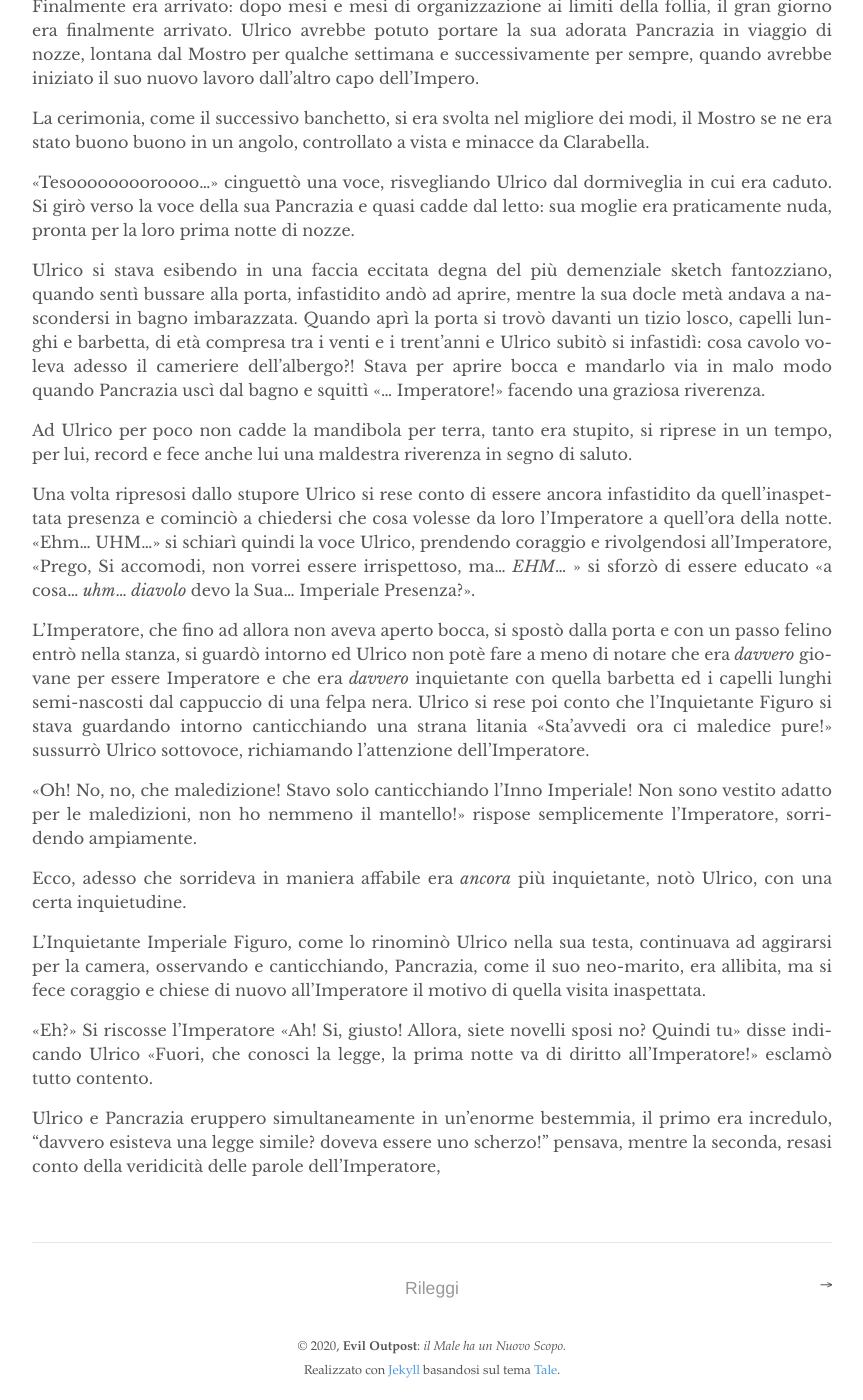
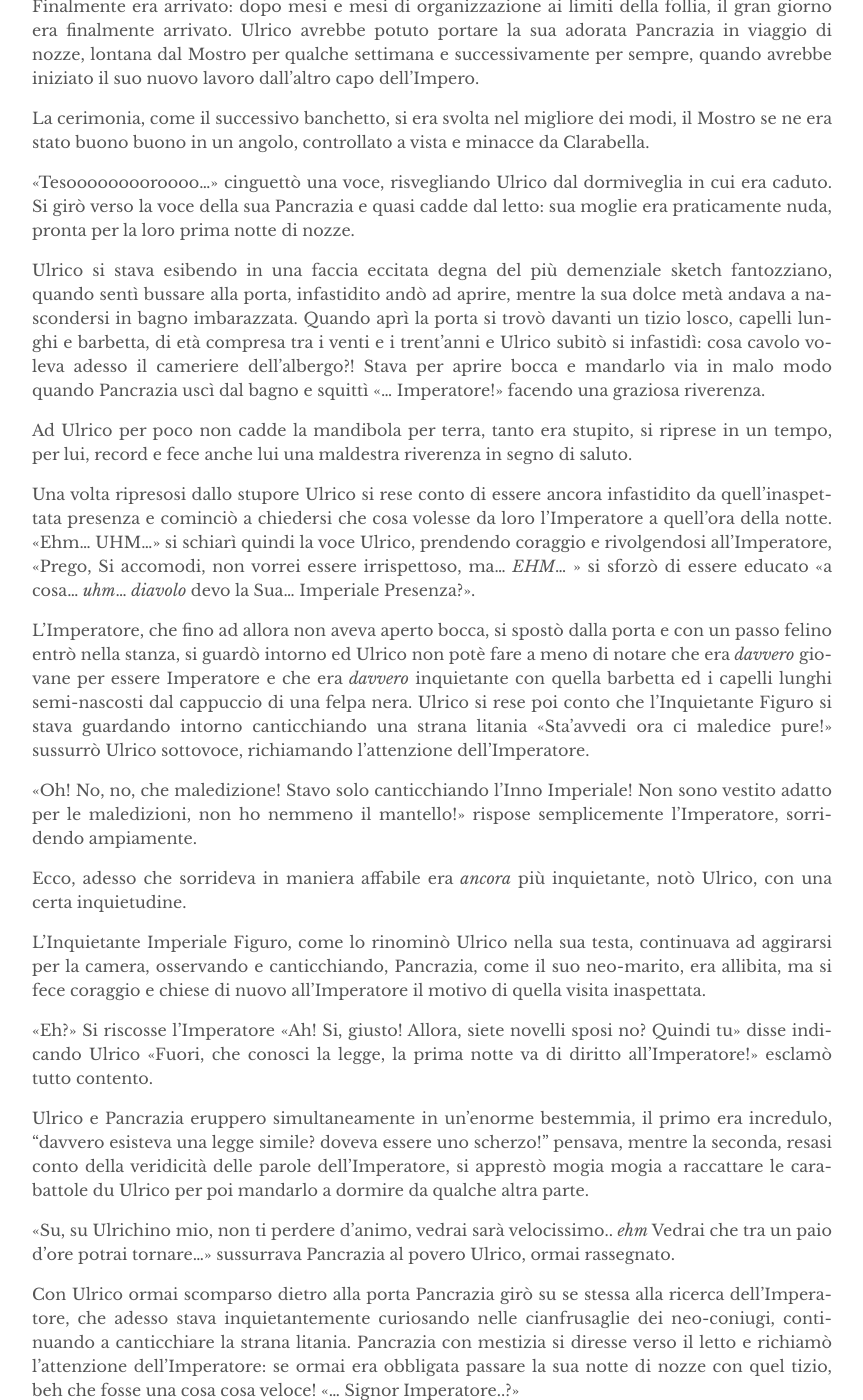
Before and after one commit to eviloutpost/eviloutpost.github.io, a Jekyll site: the page built from _posts/2019-05-20-matrimonio.md, in a window 1280 px wide and 1400 px high, scrolled down 323 px. Shown: the whole window, without its empty margins (208-1071 px from the left). Built offline with Jekyll 4.4.1, drawn with Linux system fonts in a browser that asks for light colours.

Commit message:
continued

```diff
--- a/_posts/2019-05-20-matrimonio.md
+++ b/_posts/2019-05-20-matrimonio.md
@@ -11,7 +11,7 @@ La cerimonia, come il successivo banchetto, si era svolta nel migliore dei modi,
 
 «Tesooooooooroooo...» cinguettò una voce, risvegliando Ulrico dal dormiveglia in cui era caduto. Si girò verso la voce della sua Pancrazia e quasi cadde dal letto: sua moglie era praticamente nuda, pronta per la loro prima notte di nozze.
 
-Ulrico si stava esibendo in una faccia eccitata degna del più demenziale sketch fantozziano, quando sentì bussare alla porta, infastidito andò ad aprire, mentre la sua docle metà andava a nascondersi in bagno imbarazzata.
+Ulrico si stava esibendo in una faccia eccitata degna del più demenziale sketch fantozziano, quando sentì bussare alla porta, infastidito andò ad aprire, mentre la sua dolce metà andava a nascondersi in bagno imbarazzata.
 Quando aprì la porta si trovò davanti un tizio losco, capelli lunghi e barbetta, di età compresa tra i venti e i trent'anni e Ulrico subitò si infastidì: cosa cavolo voleva adesso il cameriere dell'albergo?!
 Stava per aprire bocca e mandarlo via in malo modo quando Pancrazia uscì dal bagno e squittì «... Imperatore!» facendo una graziosa riverenza.
 
@@ -30,4 +30,9 @@ L'Inquietante Imperiale Figuro, come lo rinominò Ulrico nella sua testa, contin
 
 «Eh?» Si riscosse l'Imperatore «Ah! Si, giusto! Allora, siete novelli sposi no? Quindi tu» disse indicando Ulrico «Fuori, che conosci la legge, la prima notte va di diritto all'Imperatore!» esclamò tutto contento.
 
-Ulrico e Pancrazia eruppero simultaneamente in un'enorme bestemmia, il primo era incredulo, "davvero esisteva una legge simile? doveva essere uno scherzo!" pensava, mentre la seconda, resasi conto della veridicità delle parole dell'Imperatore,
+Ulrico e Pancrazia eruppero simultaneamente in un'enorme bestemmia, il primo era incredulo, "davvero esisteva una legge simile? doveva essere uno scherzo!" pensava, mentre la seconda, resasi conto della veridicità delle parole dell'Imperatore, si apprestò mogia mogia a raccattare le carabattole du Ulrico per poi mandarlo a dormire da qualche altra parte.
+
+«Su, su Ulrichino mio, non ti perdere d'animo, vedrai sarà velocissimo.. *ehm* Vedrai che tra un paio d'ore potrai tornare...» sussurrava Pancrazia al povero Ulrico, ormai rassegnato.
+
+Con Ulrico ormai scomparso dietro alla porta Pancrazia girò su se stessa alla ricerca dell'Imperatore, che adesso stava inquietantemente curiosando nelle cianfrusaglie dei neo-coniugi, continuando a canticchiare la strana litania. Pancrazia con mestizia si diresse verso il letto e richiamò l'attenzione dell'Imperatore: se ormai era obbligata passare la sua notte di nozze con quel tizio, beh che fosse una cosa cosa veloce!
+«... Signor Imperatore..?»
```
